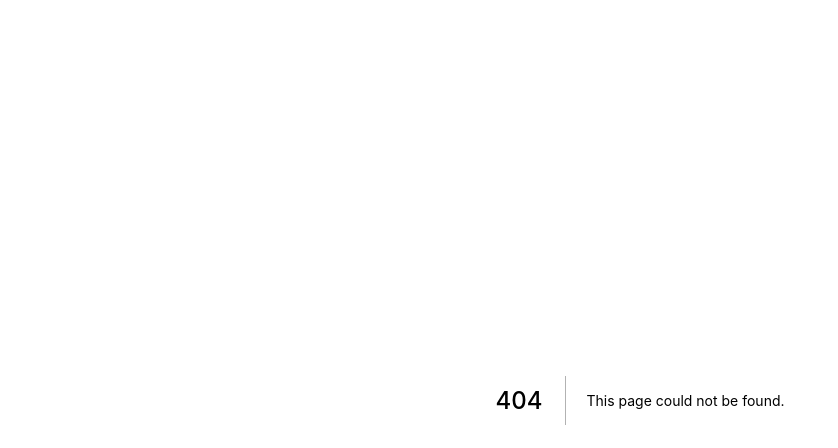
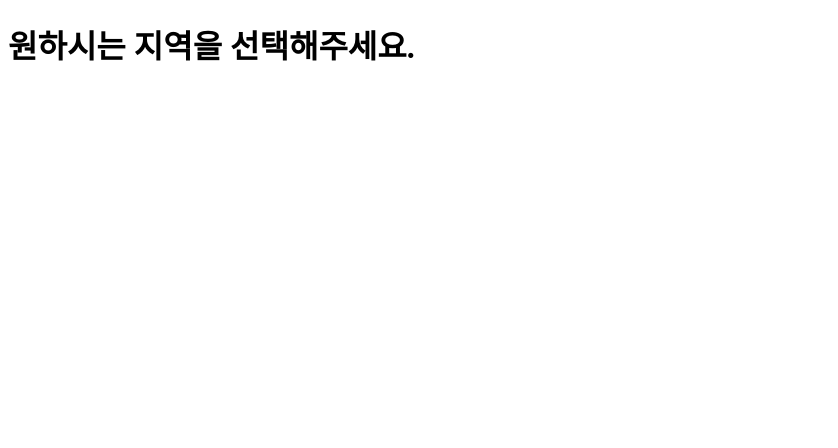
Before and after one commit to dev-cmkim/your-own-trip, a Next.js app: page /step1 in a window 1280 px wide. Before the commit this address had no page. Shown: the top 448 px of the page, without its empty margins (0-838 px from the left). Built offline with nearby package versions, Linux system fonts and the light colour scheme.

Commit message:
step1 : 지역선택 화면 구성중

```diff
--- a/compoment/inputText.tsx
+++ b/compoment/inputText.tsx
@@ -21,10 +21,12 @@ const InputText = () => {
 
     const handleChange = (e: React.FormEvent<HTMLInputElement>) => {
         const userName = e.currentTarget.value;
-        console.log(userName)
+        // console.log(userName)
 
         setName(userName)
+        localStorage.setItem('userName', userName)
     }
+
     return (
         <div>
             <Input
--- a/pages/index.tsx
+++ b/pages/index.tsx
@@ -15,7 +15,7 @@ const Home = () => {
                 <span className="title-text2"> 당신만의 여행</span> : ''
                 }
                 <InputText />
-                <Link href="/about">
+                <Link href="/step1">
                     <button
                     onMouseOver={() => setIsHovering(1)}
                     onMouseOut={() => setIsHovering(0)}
--- /dev/null
+++ b/pages/step1.tsx
@@ -0,0 +1,9 @@
+const Step1 = () => {
+    return (
+        <div>
+            <h1 className="title-text1"> 원하시는 지역을 선택해주세요. </h1>
+        </div>
+    )
+}
+
+export default Step1
```
